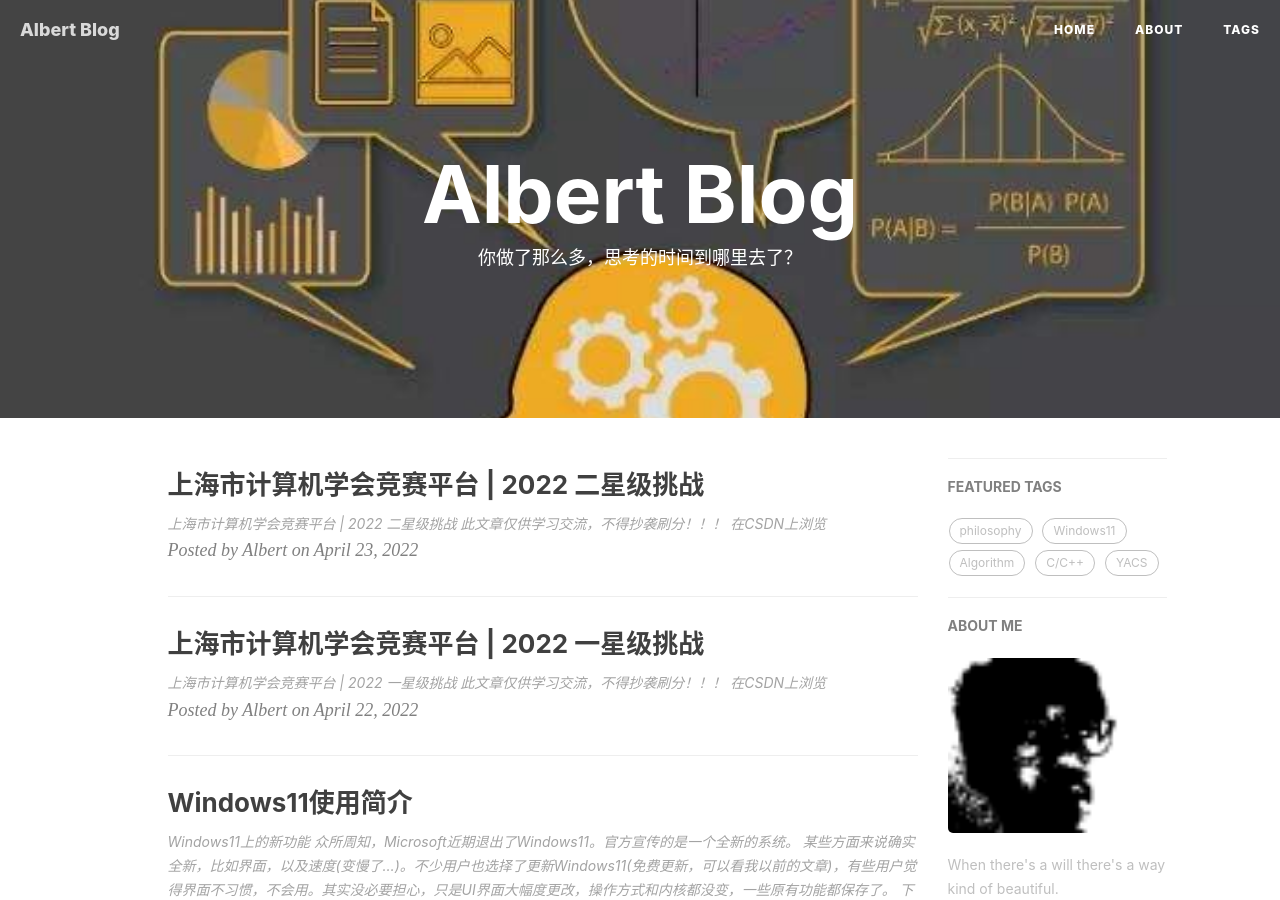
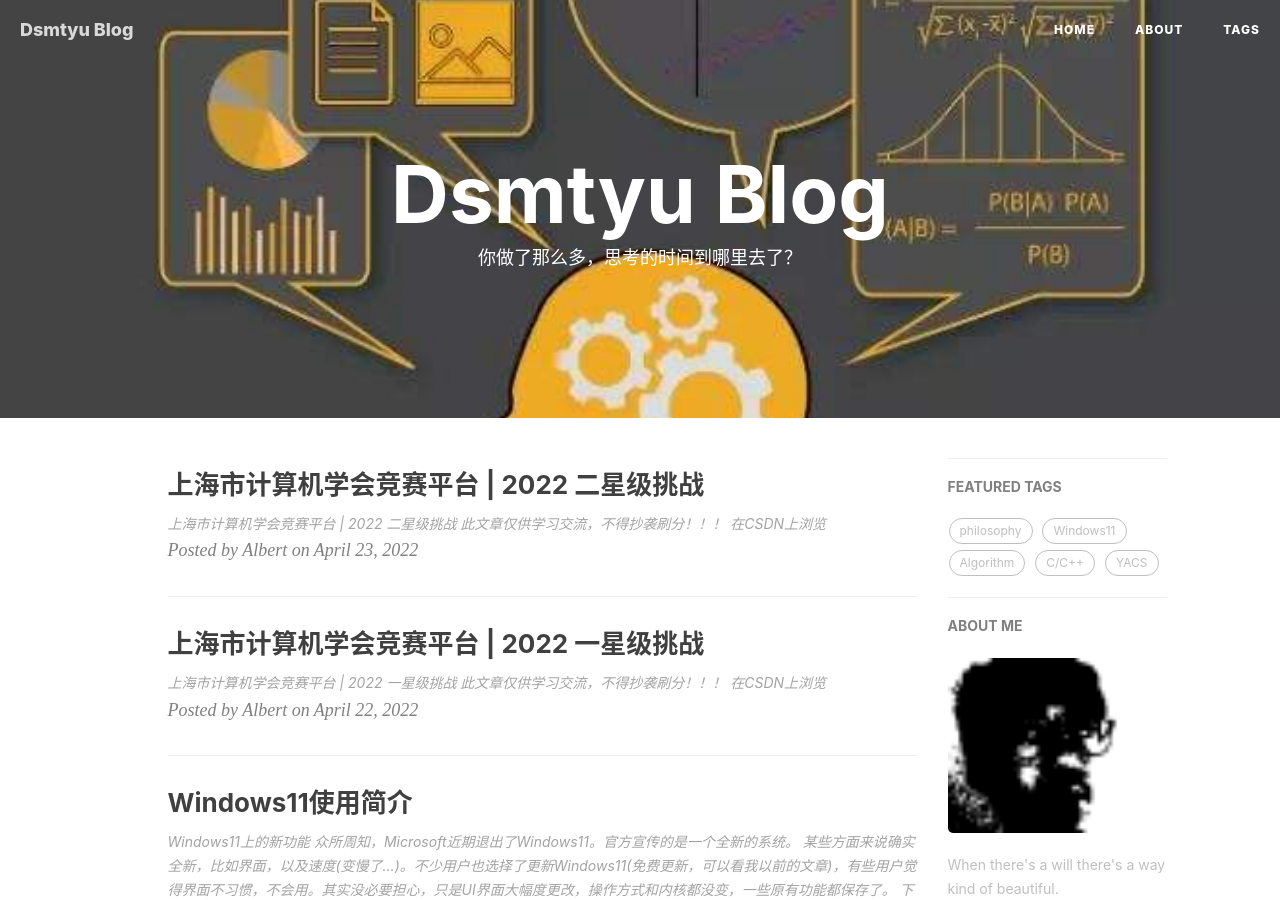
Before and after one commit to Dsmtyu/Dsmtyu.github.io, a Jekyll site: the page built from index.html, in a window 1280 px wide and 900 px high. Built offline with Jekyll 4.4.1, drawn with Linux system fonts in a browser that asks for light colours; nearby versions of some CDN libraries; the list of posts is cut into pages by our own code; comment, search, counter and statistics services are not loaded; some of the changed text lies outside the part shown.

Commit message:
Update _config.yml

```diff
--- a/_config.yml
+++ b/_config.yml
@@ -1,13 +1,13 @@
 # Site settings
-title: Albert Blog
-SEOTitle: 吴的博客 | Albert Blog
+title: Dsmtyu Blog
+SEOTitle: 吴的博客 | Dsmtyu Blog
 header-img: img/post-bg-rwd.jpg
 email: 2845816276@qq.com
 description: "认真你就输了！"
-keyword: "Albert, Albert Blog, 吴的博客, Albert-wuchenyu, AW"
-url: "https://albert-wuchenyu.github.io/"          # your host, for absolute URL
+keyword: "Dsmtyu, Dsmtyu Blog, 吴的博客, AW"
+url: "https://Dsmtyu.github.io/"          # your host, for absolute URL
 baseurl: ""      # for example, '/blog' if your blog hosted on 'host/blog'
-github_repo: "https://github.com/Albert-wuchenyu/Albert-wuchenyu.github.io.git" # you code repository
+github_repo: "https://github.com/Dsmtyu/Dsmtyu.github.io.git" # you code repository
 
 # Sidebar settings
 sidebar: true                           # whether or not using Sidebar.
@@ -20,8 +20,8 @@ sidebar-avatar: /img/about.jpg      # use absolute URL, seeing it's used in both
 RSS: false
 # weibo_username:     none
 zhihu_username:    Dsmtyu
-github_username:    Albert-wuchenyu
-csdn_username:    </>.......</>
+github_username:    Dsmtyu
+csdn_username:    Dsmtyu
 #facebook_username:  none
 #jianshu_username:   none
 #twitter_username:   none
@@ -58,16 +58,16 @@ kramdown:
 
 # 评论系统
 # Disqus（https://disqus.com/）
-# disqus_username: Albert-wuchenyu
+# disqus_username: Dsmtyu
 
 # Gitalk
 gitalk:
   enable: true    #是否开启Gitalk评论
   clientID: 2467af9288ab06dd0f5e                            #生成的clientID
   clientSecret: 8a91ebac9fcad062293594a0d71596d4076b913a    #生成的clientSecret
-  repo:  Albert-wuchenyu.github.io    #仓库名称
-  owner: Albert-wuchenyu    #github用户名
-  admin: Albert-wuchenyu
+  repo:  Dsmtyu.github.io    #仓库名称
+  owner: Dsmtyu    #github用户名
+  admin: Dsmtyu
   distractionFreeMode: true #是否启用类似FB的阴影遮罩
 
 
```
